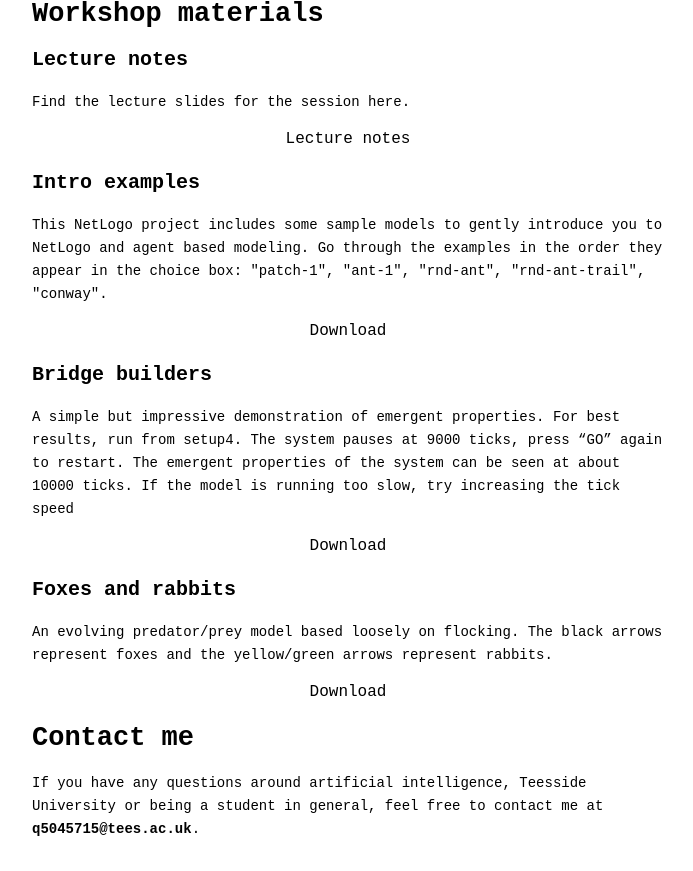
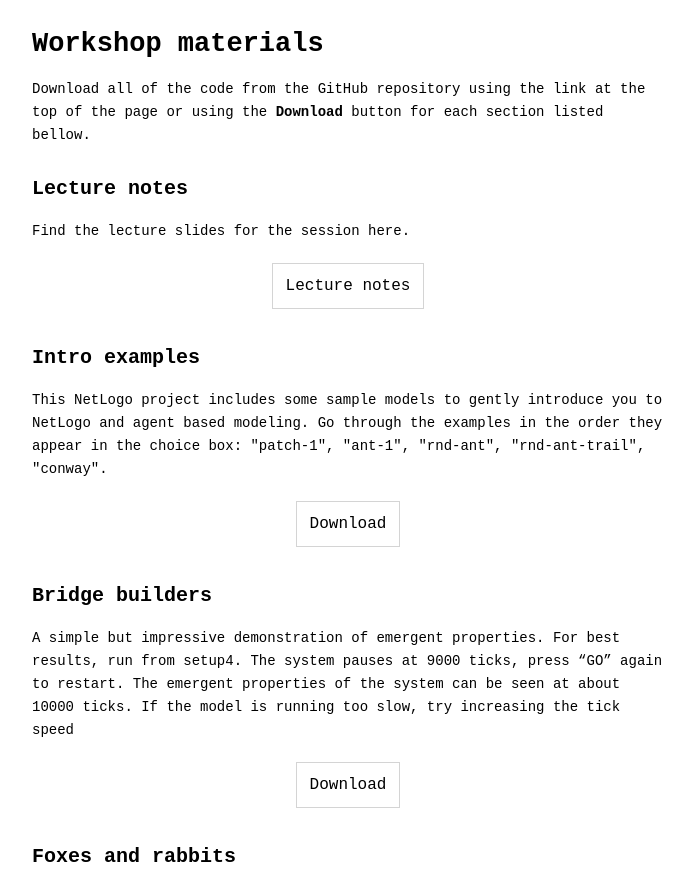
Before and after one commit to AaronWalker96/tuai, a plain HTML site: page index.html in a window 1280 px wide. Shown: the part 341-1212 px from the top of the page, without its empty margins (292-985 px from the left). Drawn offline with Linux system fonts and the light colour scheme.

Commit message:
Modify styling

```diff
--- a/css/styles.css
+++ b/css/styles.css
@@ -7,7 +7,10 @@ a {
     line-height: 23px;
     text-decoration: none;
     color: black;
+    border-style: solid;
     padding: 13px;
+    border-width: 0.75px;
+    border-color: #d4d4d4;
 }
 
 a:hover {
@@ -32,6 +35,7 @@ h2 {
     font-variant: normal;
     font-weight: 700;
     line-height: 23px;
+    padding-top: 15px;
 }
 
 h3 {
@@ -41,6 +45,7 @@ h3 {
     font-variant: normal;
     font-weight: 700;
     line-height: 23px;
+    padding-top: 10px;
 }
 
 p {
--- a/index.html
+++ b/index.html
@@ -24,34 +24,38 @@
         used in the workshop.
         </p>
         <h2>Workshop materials</h2>
+        <p>Download all of the code from the GitHub repository using the link at the top of the page or using the <strong>Download</strong>
+        button for each section listed bellow.</p>
         <h3>Lecture notes</h3>
-        <p>Find the lecture slides for the session here.</p>
+        <p>Find the lecture slides for the session here.</p><br>
         <div class="col-list-1">
-            <a onclick="notImplemented('lecture slides')">Lecture notes</a>
-        </div>
+            <a style="cursor: pointer;" onclick="notImplemented('lecture slides')">Lecture notes</a>
+        </div><br>
         <h3>Intro examples</h3>
         <p>This NetLogo project includes some sample models to gently introduce you to NetLogo and agent based modeling. Go through
-        the examples in the order they appear in the choice box: "patch-1", "ant-1", "rnd-ant", "rnd-ant-trail", "conway". </p>
+        the examples in the order they appear in the choice box: "patch-1", "ant-1", "rnd-ant", "rnd-ant-trail", "conway".</p><br>
         <div class="col-list-1">
             <a href="https://github.com/AaronWalker96/tuai">Download</a>
-        </div>
+        </div><br>
         <h3>Bridge builders</h3>
         <p>A simple but impressive demonstration of emergent properties. For best results, run from setup4. The system pauses at 9000
         ticks, press “GO” again to restart. The emergent properties of the system can be seen at about 10000 ticks. If the model is
-        running too slow, try increasing the tick speed</p>
+        running too slow, try increasing the tick speed</p><br>
         <div class="col-list-1">
             <a href="https://github.com/AaronWalker96/tuai">Download</a>
-        </div>
+        </div><br>
         <h3>Foxes and rabbits</h3>
         <p>An evolving predator/prey model based loosely on flocking. The black arrows represent foxes and the yellow/green arrows
-        represent rabbits.
-        </p>
+        represent rabbits.</p><br>
         <div class="col-list-1">
             <a href="https://github.com/AaronWalker96/tuai">Download</a>
-        </div>
+        </div><br>
         <h2>Contact me</h2>
         <p>If you have any questions around artificial intelligence, Teesside University or being a student in general, feel
-        free to contact me at <strong>q5045715@tees.ac.uk</strong>. </p>
+        free to contact me.</p><br>
+        <div class="col-list-1">
+            <a href="mailto:q5045715@tees.ac.uk.">Send me an email</a>
+        </div><br>
     </div>
 
     <script>
```
